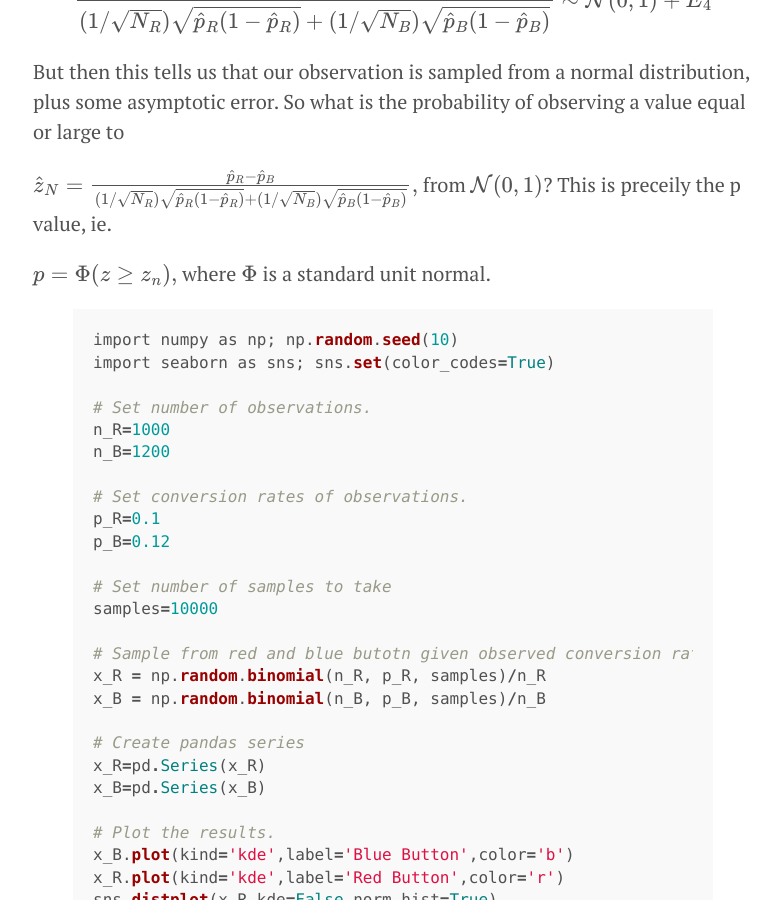
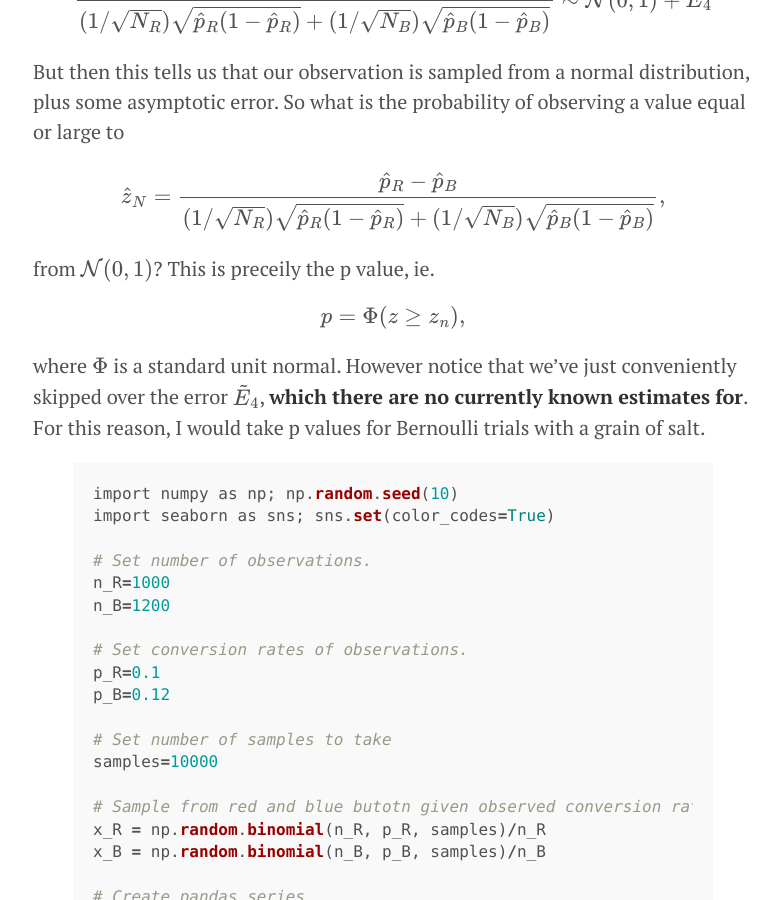
Before and after one commit to doriang102/doriang102.github.io, a Jekyll site: the page built from _posts/2017-05-28-hypothesis-testing.md, in a window 1280 px wide and 900 px high, scrolled down 2662 px. Shown: the whole window, without its empty margins (247-1027 px from the left). Built offline with Jekyll 4.4.1, drawn with Linux system fonts in a browser that asks for light colours; our own code applies the rules of GitHub Pages for plain Markdown files; formulas are drawn with MathJax 3.

Commit message:
Update 2017-05-28-hypothesis-testing.md

```diff
--- a/_posts/2017-05-28-hypothesis-testing.md
+++ b/_posts/2017-05-28-hypothesis-testing.md
@@ -79,10 +79,15 @@ But then this tells us that our observation is sampled from a normal distributio
 $$
 \hat z_N = \frac{\hat p_R - \hat p_B}{(1/\sqrt{N_R})\sqrt{ \hat p_R(1- \hat p_R)} +(1/\sqrt{N_B})\sqrt{ \hat p_B(1- \hat p_B)}},
 $$
+
+
 from $$\mathcal{N}(0,1)$$? This is preceily the p value, ie.
 
 $$p = \Phi( z \geq z_n),$$
-where $$\Phi$$ is a standard unit normal.
+
+
+
+where $$\Phi$$ is a standard unit normal. However notice that we've just conveniently skipped over the error $$\tilde E_4$$, **which there are no currently known estimates for**. For this reason, I would take p values for Bernoulli trials with a grain of salt.
 
 
 {% highlight ruby %}
```
